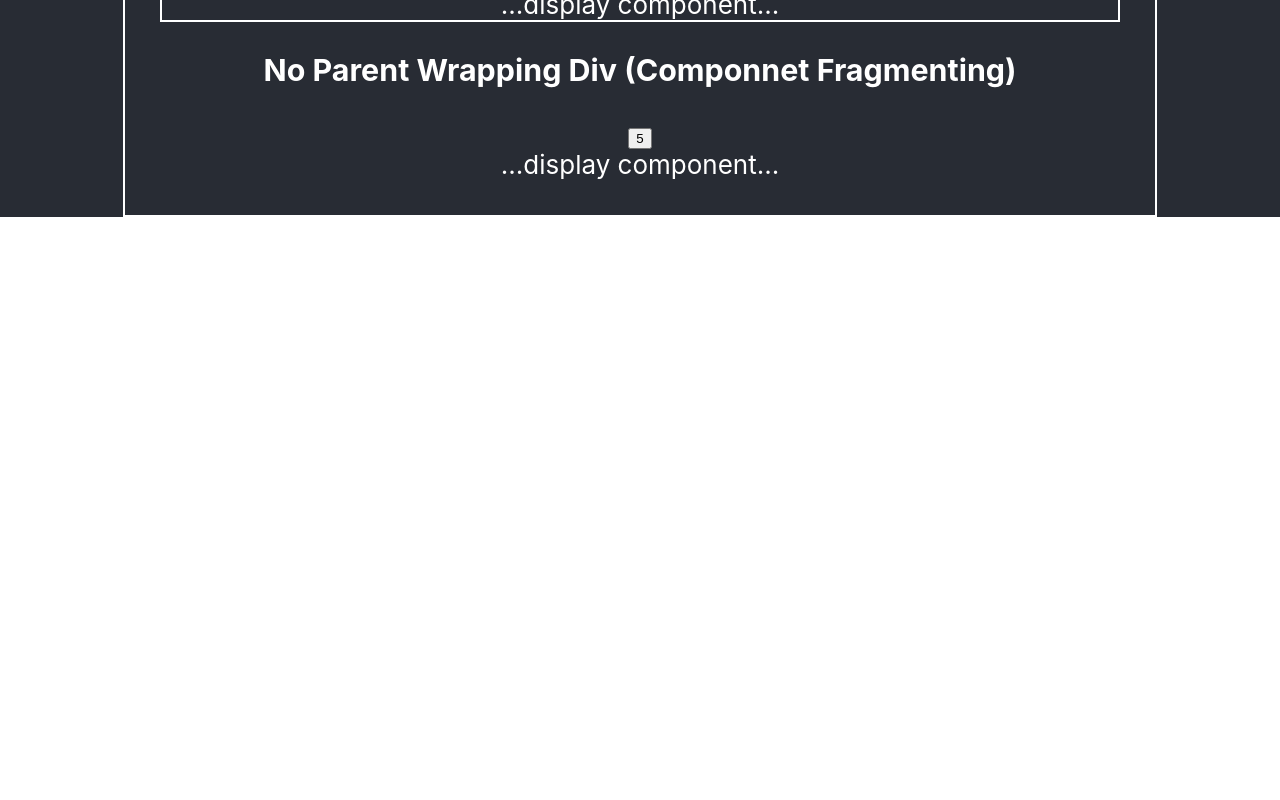
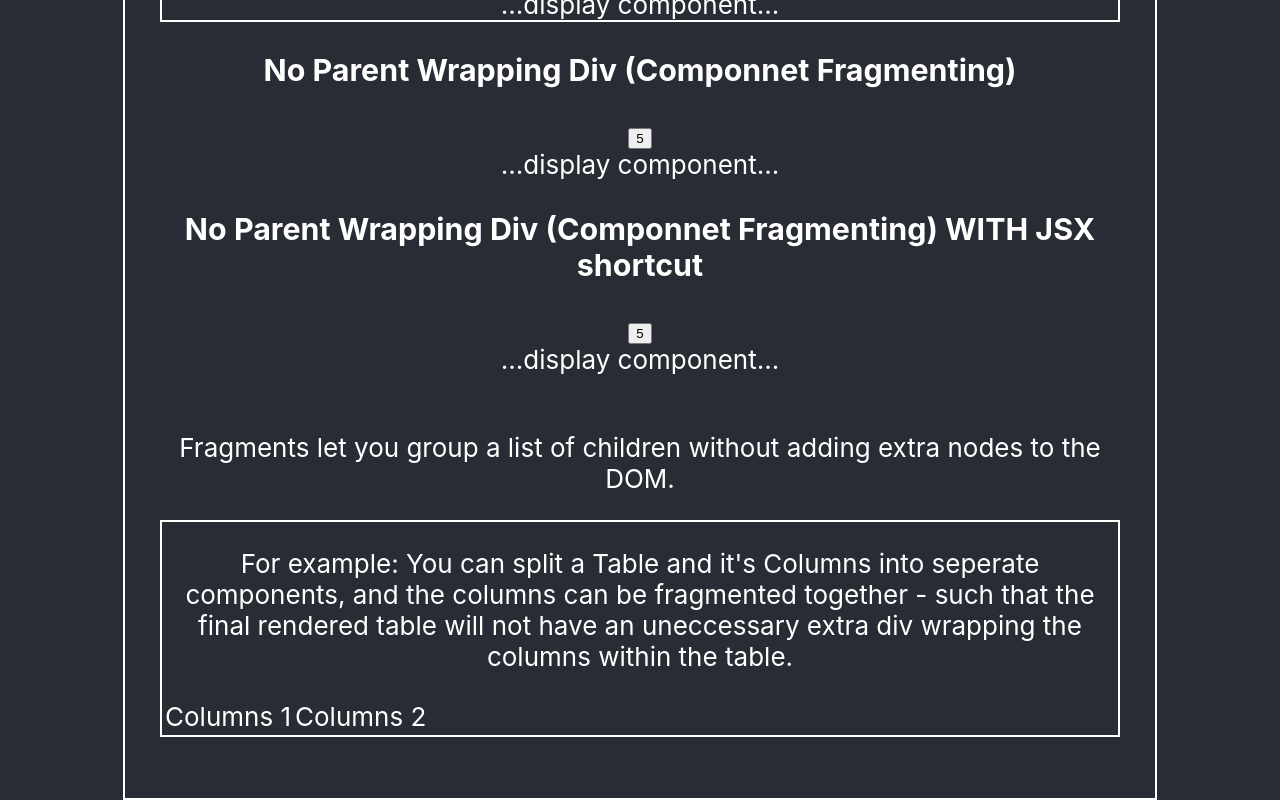
Before and after one commit to Lizardon09/LearningReactApp, a React (Create React App) app: page / in a window 1280 px wide. Shown: the part 683-1483 px from the top of the page. Before the commit the page ends 900 px from the top, so only its background shows below. Built offline with nearby package versions, Linux system fonts and the light colour scheme.

Commit message:
chore: WIP ComponentFragementing Tutorial

```diff
--- a/src/basic-tutorials/component-fragmenting/ComponentFragmenting.js
+++ b/src/basic-tutorials/component-fragmenting/ComponentFragmenting.js
@@ -1,5 +1,5 @@
 import React from 'react';
-import {State, Display} from '../../components/index';
+import {State, Display, Table, CodeSnippet} from '../../components/index';
 import './ComponentFragmenting.scss';
 
 function ComponentFragmenting() {
@@ -10,6 +10,11 @@ function ComponentFragmenting() {
                 <p>Proccess in which you dictatce whether multiple components should have a parent wrapping element or not whilst still having an implicit wrapping</p>
                 {ParentWrappingDiv()}
                 {NoParentWrappingDiv()}
+                {NoParentWrappingDiv2()}
+                <br></br>
+                <p>Fragments let you group a list of children without adding extra nodes to the DOM.</p>
+                {TableDisplay()}
+                <CodeSnippet name="./ComponentFragmenting.scss"/>
             </header>
         </div>
     );
@@ -35,4 +40,26 @@ function NoParentWrappingDiv() {
     );
 }
 
+function NoParentWrappingDiv2() {
+    return(
+        <>
+            <h3>No Parent Wrapping Div (Componnet Fragmenting) WITH JSX shortcut</h3>
+            <State/>
+            <Display/>
+        </>
+    );
+}
+
+function TableDisplay() {
+    return(
+        <div className="NoParentWrapping">
+            <p>
+                For example: You can split a Table and it's Columns into seperate components, and the columns can be fragmented together
+                 - such that the final rendered table will not have an uneccessary extra div wrapping the columns within the table.
+            </p>
+            <Table/>
+        </div>
+    );
+}
+
 export default ComponentFragmenting;
--- a/src/basic-tutorials/component-fragmenting/ComponentFragmenting.scss
+++ b/src/basic-tutorials/component-fragmenting/ComponentFragmenting.scss
@@ -4,6 +4,6 @@
     width: 75%;
 }
 
-.ParentWrapping, .NoParentWrapping {
+.ParentWrapping, .NoParentWrapping, .tr {
     border: 2px solid;
 }
--- /dev/null
+++ b/src/components/Columns.js
@@ -0,0 +1,12 @@
+import React from 'react';
+
+function Columns() {
+    return(
+        <React.Fragment>
+            <td>Columns 1</td>
+            <td>Columns 2</td>
+        </React.Fragment>
+    );
+}
+
+export default Columns;
--- /dev/null
+++ b/src/components/Table.js
@@ -0,0 +1,14 @@
+import React from 'react';
+import Columns from './Columns';
+
+function Table() {
+    return(
+        <table>
+            <tr>
+                <Columns/>
+            </tr>
+        </table>
+    );
+}
+
+export default Table;
--- /dev/null
+++ b/src/components/helpers/CodeSnippet.js
@@ -0,0 +1,16 @@
+import React from 'react';
+
+function CodeSnippet(codeDirectory) {
+    const directory = codeDirectory.name;
+    return(
+        <pre class="line-numbers">
+            <code class="js">
+                {
+                    console.log()
+                }
+            </code>
+        </pre>
+    );
+}
+
+export default CodeSnippet;
--- a/src/components/index.js
+++ b/src/components/index.js
@@ -2,3 +2,6 @@
 
 export {default as State} from './State';
 export {default as Display} from './Display';
+export {default as Table} from './Table';
+export {default as Columns} from './Columns';
+export {default as CodeSnippet} from './helpers/CodeSnippet';
```
